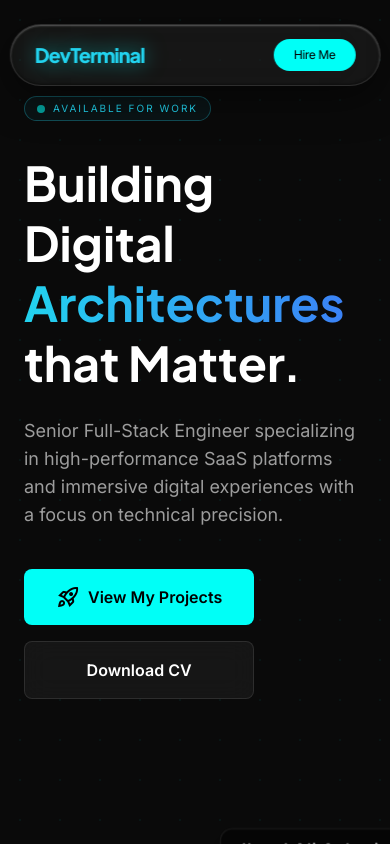
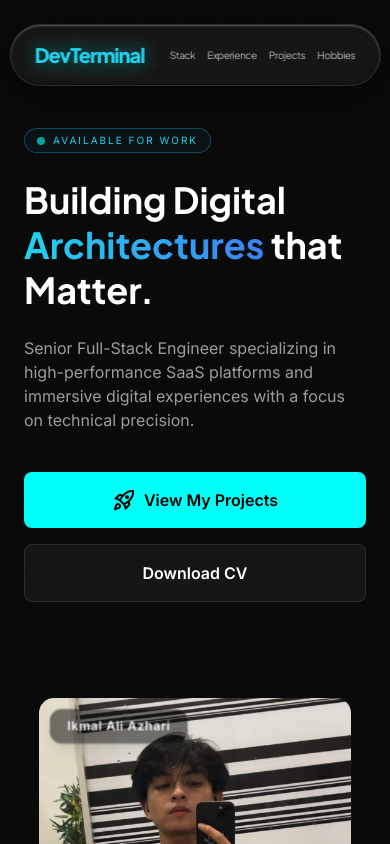
Before and after one commit to ikmalalo/portfolioikmalreact, a React (Vite) app: page / in a window 390 px wide. Shown: the top 844 px of the page. Built offline with nearby package versions, Linux system fonts and the light colour scheme.

Commit message:
feat: implement responsive Navbar with scroll-based collapse and Hero section with interactive TiltedCard

```diff
--- a/src/components/Hero.jsx
+++ b/src/components/Hero.jsx
@@ -4,49 +4,49 @@ import imagePng from '../image.png';
 
 const Hero = () => {
   return (
-    <section className="min-h-screen flex flex-col justify-center items-center px-gutter pt-24 relative overflow-hidden max-w-7xl mx-auto w-full">
-      <div className="relative z-10 w-full flex flex-col lg:flex-row items-center justify-between gap-16">
+    <section className="min-h-screen flex flex-col justify-center items-center px-6 md:px-12 lg:px-24 pt-32 pb-16 relative overflow-hidden max-w-7xl mx-auto w-full">
+      <div className="relative z-10 w-full flex flex-col lg:flex-row items-center justify-between gap-12 lg:gap-16">
         {/* Left Column: Text Content */}
         <div className="flex flex-col items-start text-left lg:w-1/2">
-          <div className="inline-flex items-center gap-2 px-3 py-1 rounded-full border border-cyan-400/30 bg-cyan-400/5 mb-8">
+          <div className="inline-flex items-center gap-2 px-3 py-1 rounded-full border border-cyan-400/30 bg-cyan-400/5 mb-6 md:mb-8">
             <span className="w-2 h-2 rounded-full bg-[#00fff7] animate-pulse"></span>
             <span className="font-label-caps text-[10px] text-cyan-400 uppercase tracking-[0.2em]">Available for work</span>
           </div>
-          <h1 className="font-h1 text-5xl md:text-6xl lg:text-7xl font-bold text-white mb-6 leading-tight">
+          <h1 className="font-h1 text-4xl sm:text-5xl lg:text-7xl font-bold text-white mb-6 leading-tight">
             Building Digital <span className="text-transparent bg-clip-text bg-gradient-to-r from-cyan-400 to-blue-500">Architectures</span> that Matter.
           </h1>
-          <p className="font-body-lg text-lg md:text-xl text-white/60 max-w-2xl mb-10">
+          <p className="font-body-lg text-base sm:text-lg lg:text-xl text-white/60 max-w-2xl mb-10">
             Senior Full-Stack Engineer specializing in high-performance SaaS platforms and immersive digital experiences with a focus on technical precision.
           </p>
-          <div className="flex flex-col sm:flex-row gap-4">
-            <button className="px-8 py-4 bg-[#00fff7] text-black font-bold rounded-lg hover:shadow-[0_0_30px_rgba(0,255,247,0.5)] transition-all flex items-center justify-center gap-2">
+          <div className="flex flex-col sm:flex-row gap-4 w-full sm:w-auto">
+            <button className="w-full sm:w-auto px-8 py-4 bg-[#00fff7] text-black font-bold rounded-lg hover:shadow-[0_0_30px_rgba(0,255,247,0.5)] transition-all flex items-center justify-center gap-2">
               <span className="material-symbols-outlined">rocket_launch</span>
               View My Projects
             </button>
-            <button className="px-8 py-4 bg-white/5 border border-white/10 backdrop-blur-md text-white font-bold rounded-lg hover:bg-white/10 transition-all text-center">
+            <button className="w-full sm:w-auto px-8 py-4 bg-white/5 border border-white/10 backdrop-blur-md text-white font-bold rounded-lg hover:bg-white/10 transition-all text-center">
               Download CV
             </button>
           </div>
         </div>
 
         {/* Right Column: Tilted Image Card */}
-        <div className="lg:w-1/2 flex justify-center lg:justify-end mt-12 lg:mt-0">
+        <div className="lg:w-1/2 flex justify-center lg:justify-end mt-12 lg:mt-0 w-full">
           <TiltedCard
             imageSrc={imagePng}
             altText="Ikmal Portfolio Image"
             captionText="Hi, I'm Ikmal!"
-            containerHeight="400px"
-            containerWidth="100%"
-            imageHeight="400px"
-            imageWidth="100%"
+            containerHeight="clamp(250px, 80vw, 400px)"
+            containerWidth="clamp(250px, 80vw, 400px)"
+            imageHeight="clamp(250px, 80vw, 400px)"
+            imageWidth="clamp(250px, 80vw, 400px)"
             rotateAmplitude={12}
             scaleOnHover={1.05}
             showMobileWarning={false}
             showTooltip={true}
             displayOverlayContent={true}
             overlayContent={
-              <div className="absolute top-6 left-6 bg-black/50 backdrop-blur-md px-5 py-2 rounded-xl border border-white/10 shadow-lg whitespace-nowrap">
-                <p className="text-white font-label-caps font-bold tracking-wider">Ikmal Ali Azhari</p>
+              <div className="absolute top-4 left-4 sm:top-6 sm:left-6 bg-black/50 backdrop-blur-md px-4 py-2 sm:px-5 sm:py-2 rounded-xl border border-white/10 shadow-lg whitespace-nowrap">
+                <p className="text-white font-label-caps font-bold tracking-wider text-xs sm:text-base">Ikmal Ali Azhari</p>
               </div>
             }
           />
--- a/src/components/Navbar.jsx
+++ b/src/components/Navbar.jsx
@@ -40,13 +40,13 @@ const Navbar = () => {
         <AnimatePresence>
           {!isCollapsed && (
             <>
-              {/* Center Links */}
+              {/* Center/Right Links */}
               <motion.div
                 initial={{ opacity: 0, scale: 0.95, filter: "blur(4px)" }}
                 animate={{ opacity: 1, scale: 1, filter: "blur(0px)" }}
                 exit={{ opacity: 0, scale: 0.95, filter: "blur(4px)" }}
                 transition={{ duration: 0.2 }}
-                className="hidden md:flex gap-8 items-center whitespace-nowrap z-10"
+                className="absolute right-6 md:static flex gap-3 md:gap-8 items-center whitespace-nowrap z-10 text-[10px] sm:text-sm md:text-base"
               >
                 <a className="text-white/70 hover:text-white hover:drop-shadow-[0_0_8px_rgba(255,255,255,0.8)] transition-all" href="#stack">Stack</a>
                 <a className="text-white/70 hover:text-white hover:drop-shadow-[0_0_8px_rgba(255,255,255,0.8)] transition-all" href="#experience">Experience</a>
@@ -60,9 +60,9 @@ const Navbar = () => {
                 animate={{ opacity: 1, x: 0 }}
                 exit={{ opacity: 0, x: 20 }}
                 transition={{ duration: 0.2 }}
-                className="absolute right-6 flex items-center gap-4 z-10"
+                className="absolute right-6 hidden md:flex items-center gap-4 z-10"
               >
-                <span className="material-symbols-outlined text-cyan-400 hidden sm:block">terminal</span>
+                <span className="material-symbols-outlined text-cyan-400">terminal</span>
                 <button className="bg-[#00fff7] text-black px-5 py-2 rounded-full font-label-caps text-xs hover:shadow-[0_0_20px_rgba(0,255,247,0.6)] hover:bg-[#b3fffb] transition-all whitespace-nowrap">
                   Hire Me
                 </button>
```
